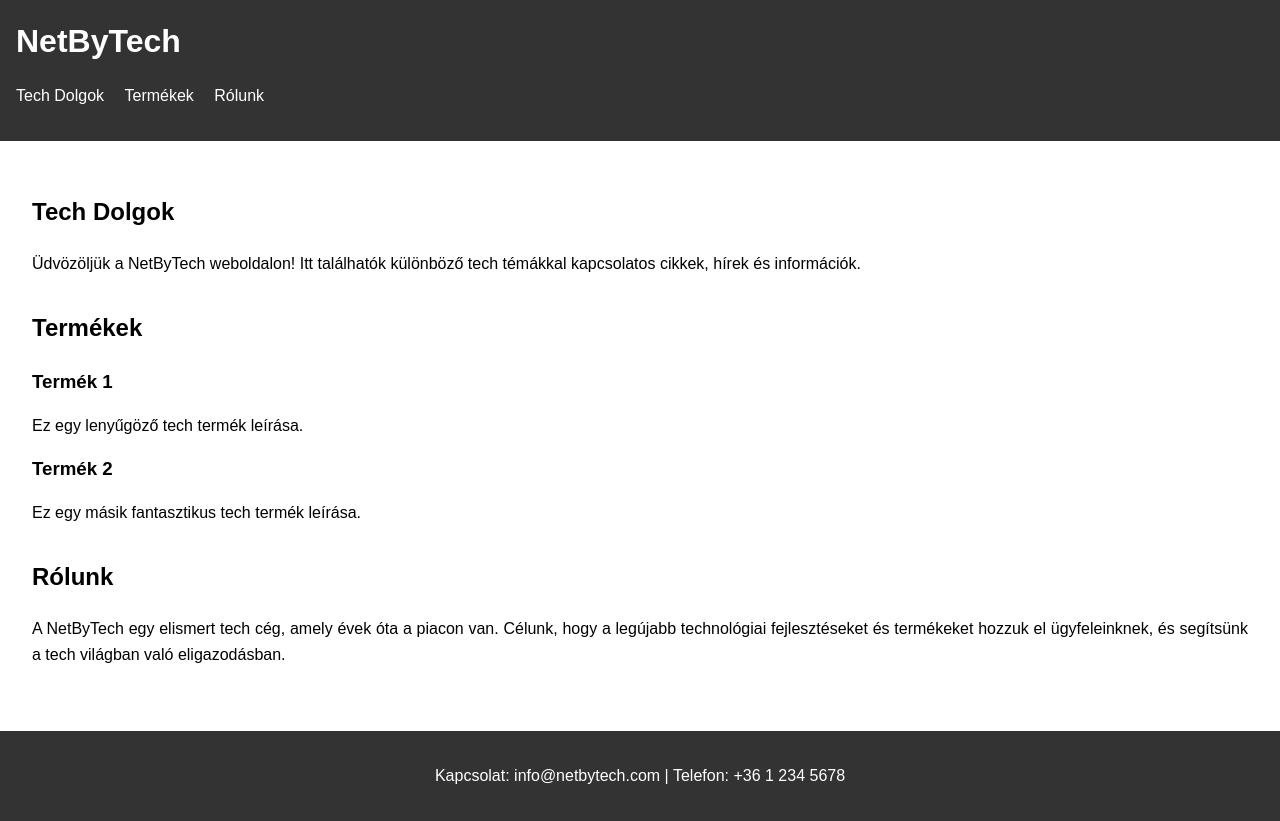
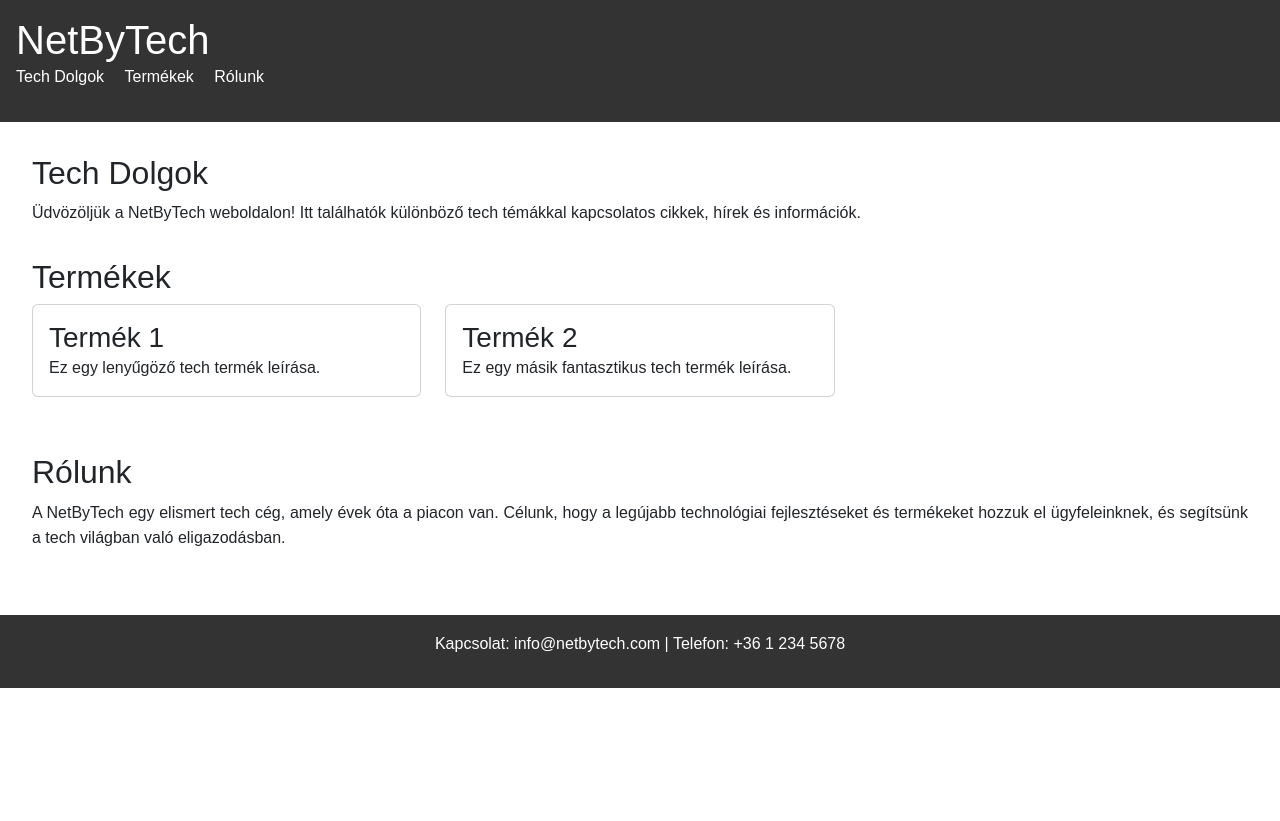
Before and after one commit to NetByTech/Weboldal, a plain HTML site: page index.html in a window 1280 px wide. After the commit the page ends 800 px from the top, so only its background shows below. Drawn offline with nearby package versions, Linux system fonts and the light colour scheme.

Commit message:
Update index.html

```diff
--- a/index.html
+++ b/index.html
@@ -4,6 +4,7 @@
     <meta charset="UTF-8">
     <meta name="viewport" content="width=device-width, initial-scale=1.0">
     <title>NetByTech - Tech Weboldal</title>
+    <link rel="stylesheet" href="https://cdn.jsdelivr.net/npm/bootstrap@5.3.0/dist/css/bootstrap.min.css">
     <link rel="stylesheet" href="styles.css">
 </head>
 <body>
@@ -27,17 +28,25 @@
 
         <section id="termekek">
             <h2>Termékek</h2>
-            <ul>
-                <li>
-                    <h3>Termék 1</h3>
-                    <p>Ez egy lenyűgöző tech termék leírása.</p>
-                </li>
-                <li>
-                    <h3>Termék 2</h3>
-                    <p>Ez egy másik fantasztikus tech termék leírása.</p>
-                </li>
-                <!-- Ide helyezd el további termékeket -->
-            </ul>
+            <div class="row">
+                <div class="col-md-4">
+                    <div class="card mb-4">
+                        <div class="card-body">
+                            <h3 class="card-title">Termék 1</h3>
+                            <p class="card-text">Ez egy lenyűgöző tech termék leírása.</p>
+                        </div>
+                    </div>
+                </div>
+                <div class="col-md-4">
+                    <div class="card mb-4">
+                        <div class="card-body">
+                            <h3 class="card-title">Termék 2</h3>
+                            <p class="card-text">Ez egy másik fantasztikus tech termék leírása.</p>
+                        </div>
+                    </div>
+                </div>
+                <!-- Ide helyezd el további termék kártyákat -->
+            </div>
         </section>
 
         <section id="rolunk">
@@ -51,5 +60,7 @@
     <footer>
         <p>Kapcsolat: info@netbytech.com | Telefon: +36 1 234 5678</p>
     </footer>
+
+    <script src="https://cdn.jsdelivr.net/npm/bootstrap@5.3.0/dist/js/bootstrap.bundle.min.js"></script>
 </body>
 </html>
```
